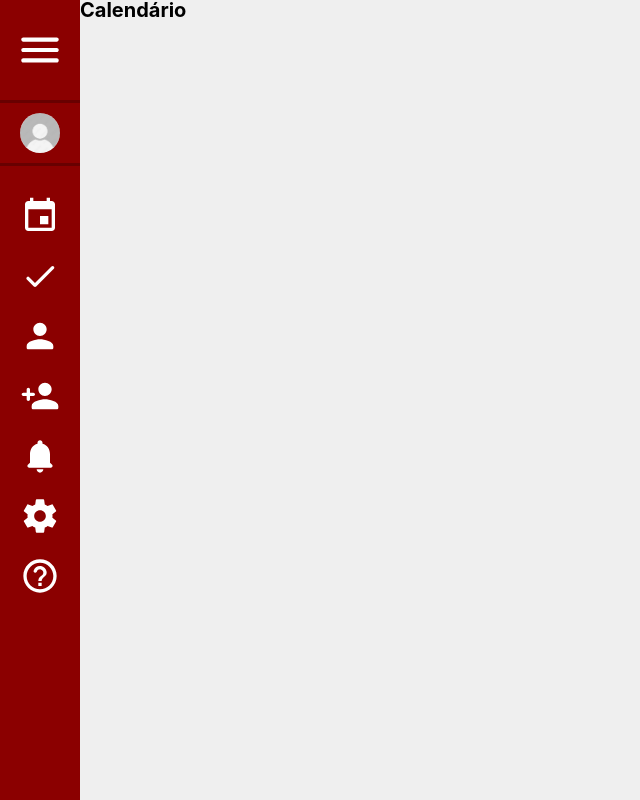
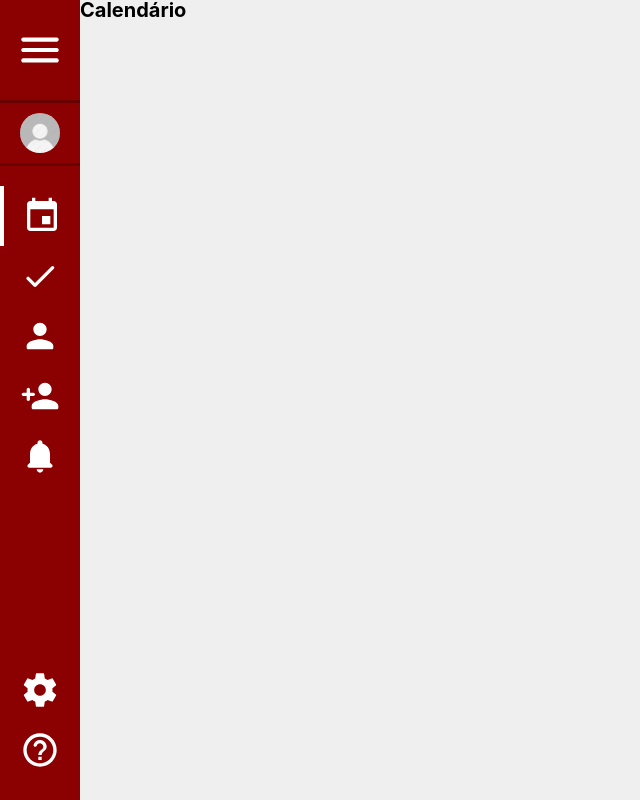
Before and after one commit to eduardor0cha/sgpm-frontend, a React (Create React App) app: page /calendar in a window 1280 px wide. Shown: the whole page, without its empty margins (0-640 px from the left). Built offline with nearby package versions, Linux system fonts and the light colour scheme.

Commit message:
Fix Sidebar

```diff
--- a/src/components/Sidebar/Sidebar.js
+++ b/src/components/Sidebar/Sidebar.js
@@ -42,7 +42,7 @@ function Sidebar() {
               `sgpm-c-sidebar__link`,
               `sgpm-c-sidebar__link--profile`
             )}
-            activeClassName="sgpm-sidebar__link--active"
+            activeClassName="sgpm-c-sidebar__link--active"
             exact={true}
           >
             <img src={GenericProfile} />
@@ -55,7 +55,7 @@ function Sidebar() {
             `sgpm-c-sidebar__link`,
             `sgpm-c-sidebar__link--calendar`
           )}
-          activeClassName="sgpm-sidebar__link--active"
+          activeClassName="sgpm-c-sidebar__link--active"
           exact={true}
         >
           <CalendarIcon />
@@ -67,7 +67,7 @@ function Sidebar() {
             `sgpm-c-sidebar__link`,
             `sgpm-c-sidebar__link--presence`
           )}
-          activeClassName="sgpm-sidebar__link--active"
+          activeClassName="sgpm-c-sidebar__link--active"
           exact={true}
         >
           <CheckIcon />
@@ -79,7 +79,7 @@ function Sidebar() {
             `sgpm-c-sidebar__link`,
             `sgpm-c-sidebar__link--users`
           )}
-          activeClassName="sgpm-sidebar__link--active"
+          activeClassName="sgpm-c-sidebar__link--active"
           exact={true}
         >
           <PersonIcon />
@@ -91,7 +91,7 @@ function Sidebar() {
             `sgpm-c-sidebar__link`,
             `sgpm-c-sidebar__link--registration`
           )}
-          activeClassName="sgpm-sidebar__link--active"
+          activeClassName="sgpm-c-sidebar__link--active"
           exact={true}
         >
           <PersonAddIcon />
@@ -103,7 +103,7 @@ function Sidebar() {
             `sgpm-c-sidebar__link`,
             `sgpm-c-sidebar__link--notifications`
           )}
-          activeClassName="sgpm-sidebar__link--active"
+          activeClassName="sgpm-c-sidebar__link--active"
           exact={true}
         >
           <NotificationIcon />
@@ -117,7 +117,7 @@ function Sidebar() {
             `sgpm-c-sidebar__link`,
             `sgpm-c-sidebar__link--settings`
           )}
-          activeClassName="sgpm-sidebar__link--active"
+          activeClassName="sgpm-c-sidebar__link--active"
           exact={true}
         >
           <SettingsIcon />
@@ -129,7 +129,7 @@ function Sidebar() {
             `sgpm-c-sidebar__link`,
             `sgpm-c-sidebar__link--help`
           )}
-          activeClassName="sgpm-sidebar__link--active"
+          activeClassName="sgpm-c-sidebar__link--active"
           exact={true}
         >
           <HelpIcon />
--- a/src/styles/components/_layout.scss
+++ b/src/styles/components/_layout.scss
@@ -7,6 +7,7 @@
 
 .sgpm-c-layout__sidebar {
   grid-area: sidebar;
+  position: sticky;
 }
 
 .sgpm-c-layout__main {
--- a/src/styles/components/_sidebar.scss
+++ b/src/styles/components/_sidebar.scss
@@ -38,6 +38,13 @@
     }
   }
 
+  &__footer {
+    position: absolute;
+    width: 100%;
+    bottom: 0;
+    margin-bottom: 2rem;
+  }
+
   &__link {
     width: 100%;
     height: 6rem;
@@ -53,7 +60,9 @@
     }
 
     &--active {
-      background-color: rgba(white, 0.2);
+      box-sizing: border-box;
+      border-left: 0.4rem solid white;
+      font-weight: 700;
     }
 
     &-profile-container {
@@ -93,6 +102,10 @@
       }
     }
 
+    .sgpm-c-sidebar__footer {
+      align-self: flex-start;
+    }
+
     .sgpm-c-sidebar__header {
       justify-content: flex-end;
     }
```
